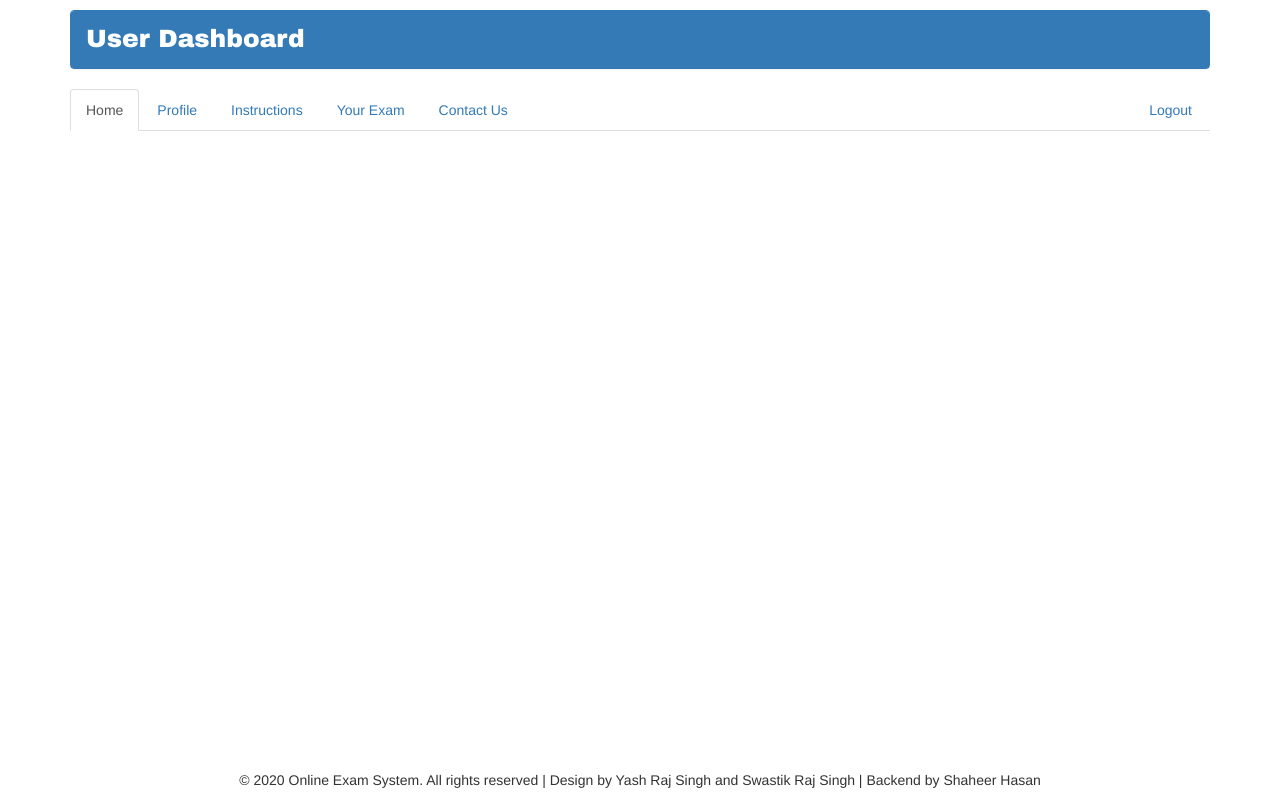
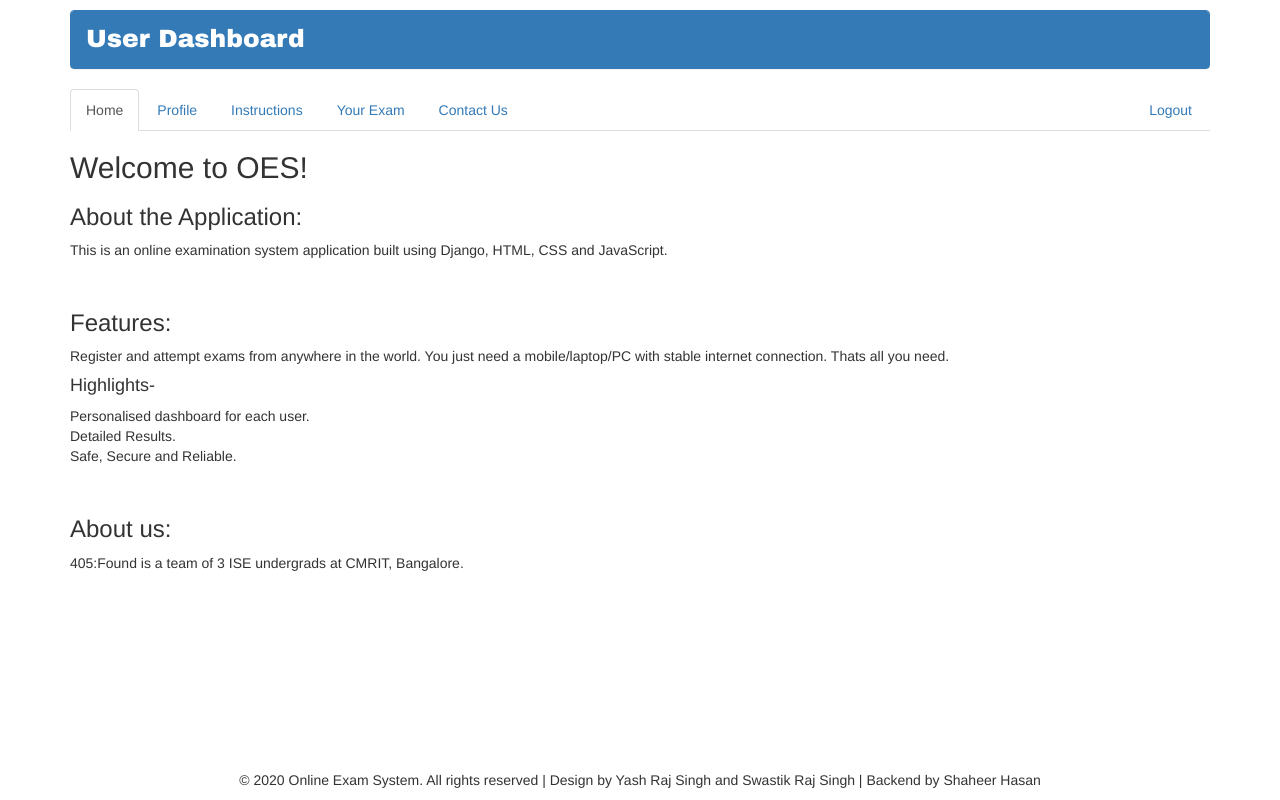
Before and after one commit to Shaheer-rossoneri14/Online-Exam-System, a Django app: template Quiz/templates/quiz/home.html in a window 1280 px wide. Run offline with Django 3.2, Linux system fonts and the light colour scheme; the template is opened without the code that fills it: values that come from a table or form of the project are taken from there, others are empty; data comes from the database, SQL or seed files in the repository; some libraries are stand-ins or nearby versions.

Commit message:
second commit

```diff
--- a/Quiz/templates/quiz/home.html
+++ b/Quiz/templates/quiz/home.html
@@ -19,7 +19,7 @@
 
   <div class="tab-content">
 
-      <div id="Home" class="tab-pane fade">
+      <div id="Home" class="tab-pane fade in active">
          <h2>Welcome to OES!</h2>
          <h3>About the Application:</h3>
          <p>This is an online examination system application built using Django, HTML, CSS and JavaScript.</p>
```
